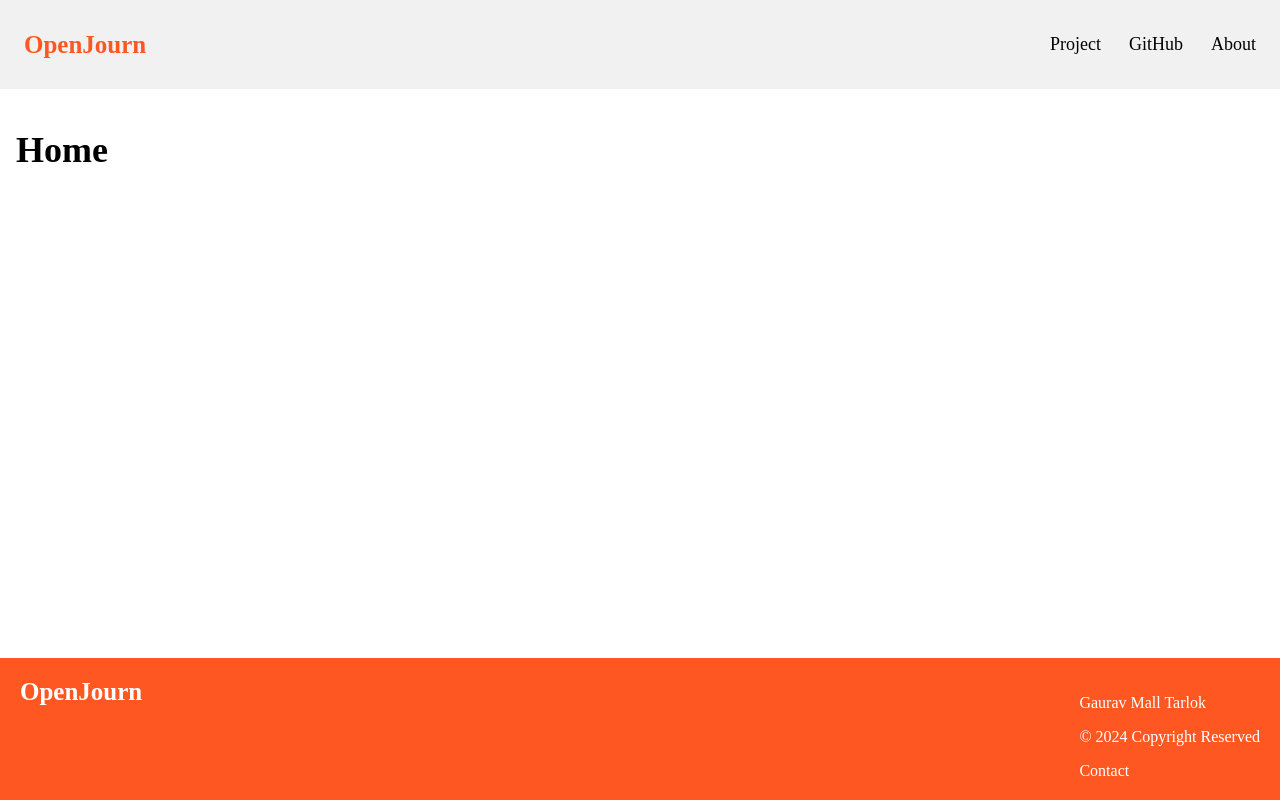
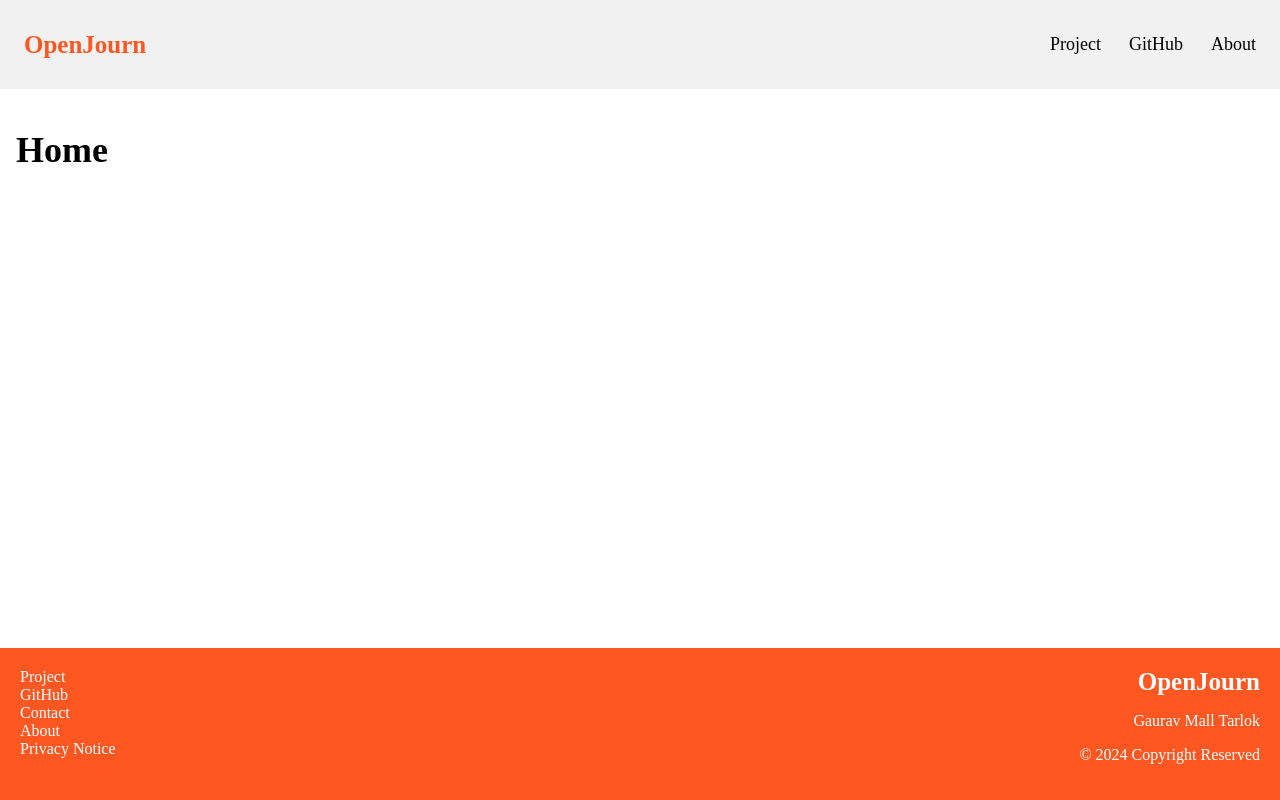
Before and after one commit to GauravMall/OpenJourn, a plain HTML site: page OpenJourn Site/index.html in a window 1280 px wide. Drawn offline with Linux system fonts and the light colour scheme.

Commit message:
Updated Home Footer

```diff
--- a/OpenJourn Site/index.html
+++ b/OpenJourn Site/index.html
@@ -22,11 +22,17 @@
     </main>
 
     <footer>
-      <h1 class="logo">OpenJourn</h1>
-      <div class="footer-right">
+      <div class="footer_links">
+        <a href="project.html">Project</a>
+        <a href="https://github.com/GauravMall/OpenJourn">GitHub</a>
+        <a href="mailto: gauravmalltarlok@gmail.com">Contact</a>
+        <a href="about.html">About</a>
+        <a href="privacy_notice.html">Privacy Notice</a>
+      </div>
+      <div class="footer_info">
+        <h1 class="logo">OpenJourn</h1>
         <p>Gaurav Mall Tarlok</p>
         <p>© 2024 Copyright Reserved</p>
-        <a href="mailto: gauravmalltarlok@gmail.com">Contact</a>
       </div>
     </footer>
   </body>
```
